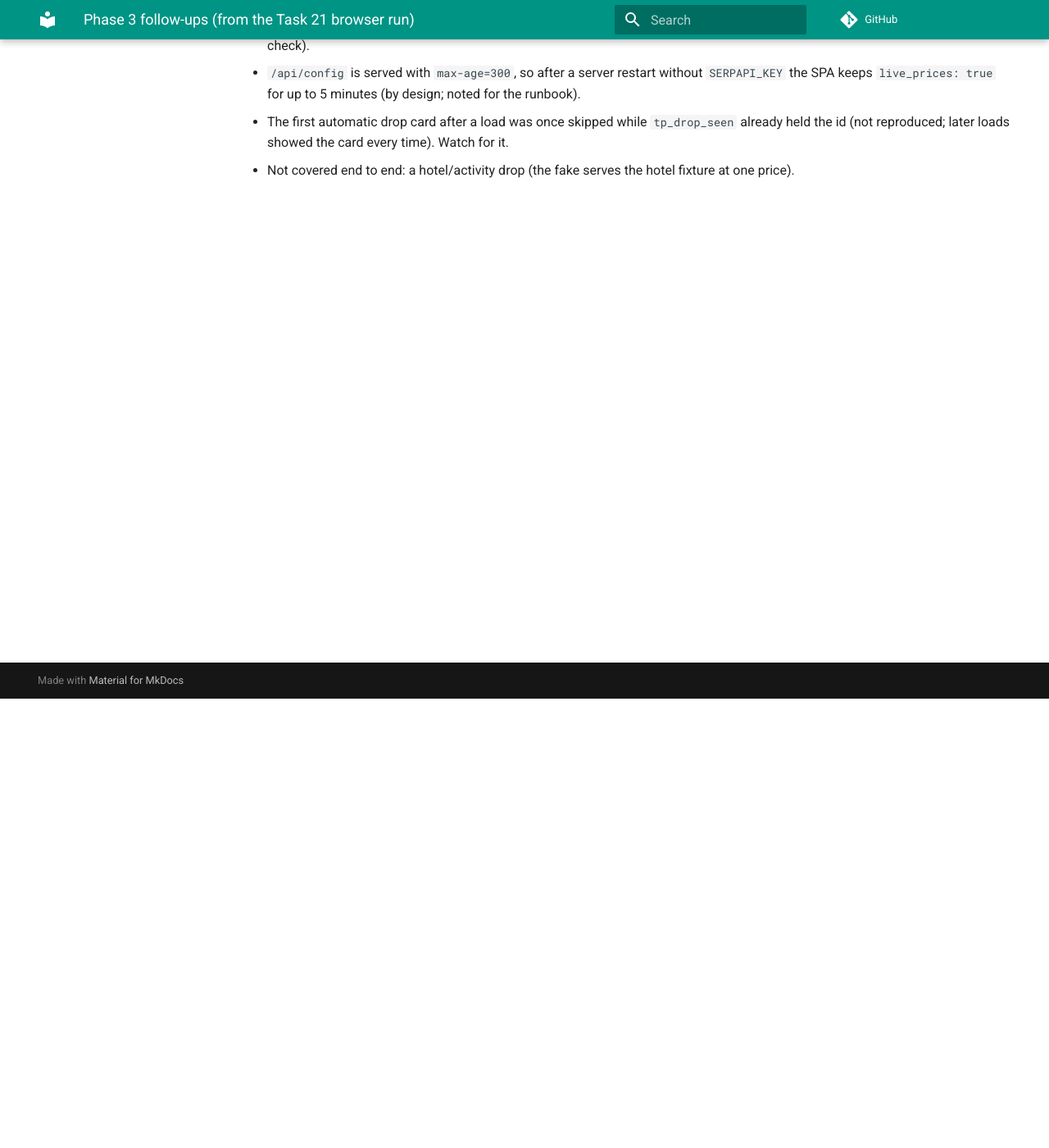
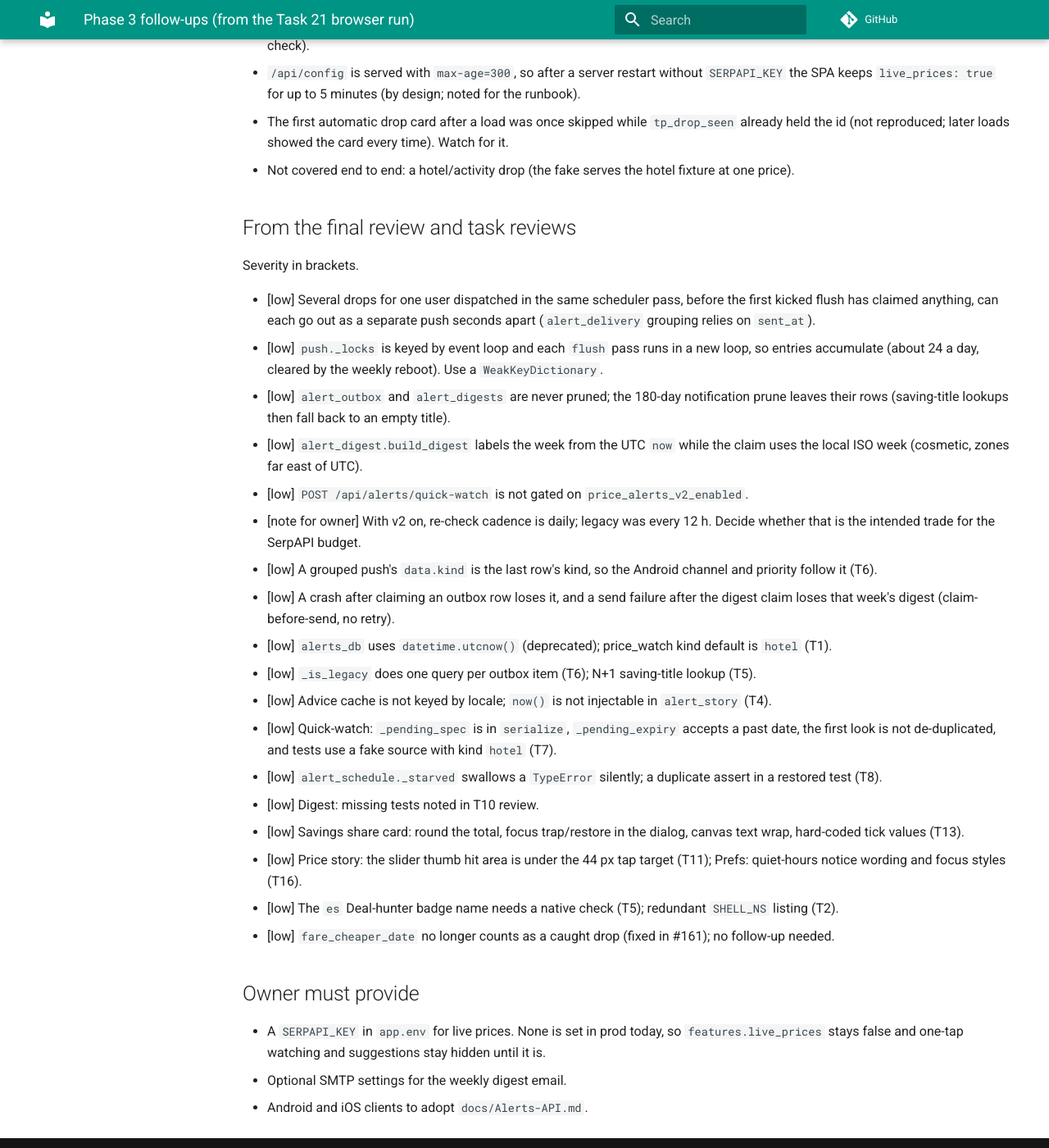
Before and after one commit to rupakc/travel-planner, an MkDocs documentation site: the page built from docs/superpowers/plans/2026-11-12-phase3-followups.md, in a window 1280 px wide and 1400 px high, scrolled down 548 px. Shown: the whole window at 82% size. Built offline with MkDocs 1.6.1 and Material for MkDocs 9.7.7, drawn with Linux system fonts in a browser that asks for light colours; comment, search, counter and statistics services are not loaded.

Commit message:
docs: Phase 3 follow-ups from the final and task reviews
Co-Authored-By: Claude Sonnet 5.5 <noreply@anthropic.com>

```diff
--- a/docs/superpowers/plans/2026-11-12-phase3-followups.md
+++ b/docs/superpowers/plans/2026-11-12-phase3-followups.md
@@ -11,3 +11,32 @@ Severity: minor unless noted. None blocks the release.
 - `/api/config` is served with `max-age=300`, so after a server restart without `SERPAPI_KEY` the SPA keeps `live_prices: true` for up to 5 minutes (by design; noted for the runbook).
 - The first automatic drop card after a load was once skipped while `tp_drop_seen` already held the id (not reproduced; later loads showed the card every time). Watch for it.
 - Not covered end to end: a hotel/activity drop (the fake serves the hotel fixture at one price).
+
+## From the final review and task reviews
+
+Severity in brackets.
+
+- [low] Several drops for one user dispatched in the same scheduler pass, before the first kicked flush has claimed anything, can each go out as a separate push seconds apart (`alert_delivery` grouping relies on `sent_at`).
+- [low] `push._locks` is keyed by event loop and each `flush` pass runs in a new loop, so entries accumulate (about 24 a day, cleared by the weekly reboot). Use a `WeakKeyDictionary`.
+- [low] `alert_outbox` and `alert_digests` are never pruned; the 180-day notification prune leaves their rows (saving-title lookups then fall back to an empty title).
+- [low] `alert_digest.build_digest` labels the week from the UTC `now` while the claim uses the local ISO week (cosmetic, zones far east of UTC).
+- [low] `POST /api/alerts/quick-watch` is not gated on `price_alerts_v2_enabled`.
+- [note for owner] With v2 on, re-check cadence is daily; legacy was every 12 h. Decide whether that is the intended trade for the SerpAPI budget.
+- [low] A grouped push's `data.kind` is the last row's kind, so the Android channel and priority follow it (T6).
+- [low] A crash after claiming an outbox row loses it, and a send failure after the digest claim loses that week's digest (claim-before-send, no retry).
+- [low] `alerts_db` uses `datetime.utcnow()` (deprecated); price_watch kind default is `hotel` (T1).
+- [low] `_is_legacy` does one query per outbox item (T6); N+1 saving-title lookup (T5).
+- [low] Advice cache is not keyed by locale; `now()` is not injectable in `alert_story` (T4).
+- [low] Quick-watch: `_pending_spec` is in `serialize`, `_pending_expiry` accepts a past date, the first look is not de-duplicated, and tests use a fake source with kind `hotel` (T7).
+- [low] `alert_schedule._starved` swallows a `TypeError` silently; a duplicate assert in a restored test (T8).
+- [low] Digest: missing tests noted in T10 review.
+- [low] Savings share card: round the total, focus trap/restore in the dialog, canvas text wrap, hard-coded tick values (T13).
+- [low] Price story: the slider thumb hit area is under the 44 px tap target (T11); Prefs: quiet-hours notice wording and focus styles (T16).
+- [low] The `es` Deal-hunter badge name needs a native check (T5); redundant `SHELL_NS` listing (T2).
+- [low] `fare_cheaper_date` no longer counts as a caught drop (fixed in #161); no follow-up needed.
+
+## Owner must provide
+
+- A `SERPAPI_KEY` in `app.env` for live prices. None is set in prod today, so `features.live_prices` stays false and one-tap watching and suggestions stay hidden until it is.
+- Optional SMTP settings for the weekly digest email.
+- Android and iOS clients to adopt `docs/Alerts-API.md`.
```
